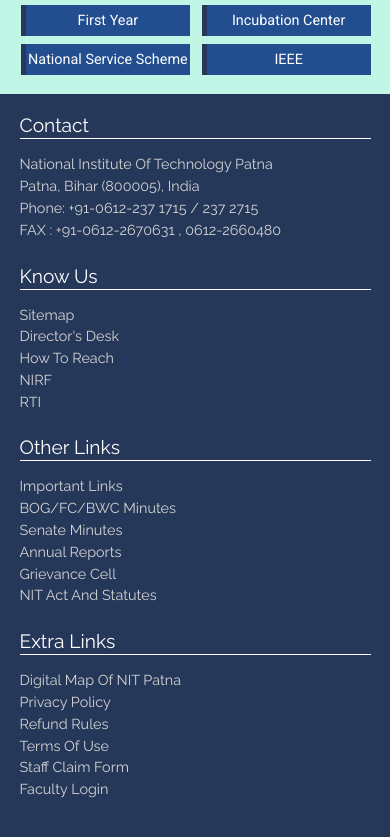
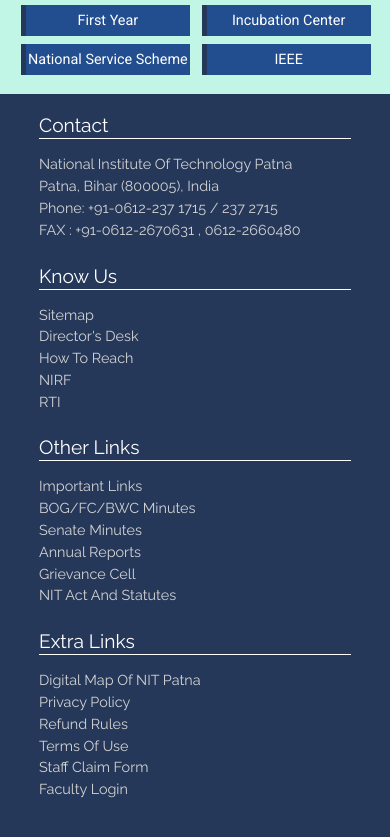
Before and after one commit to manishkr1101/nitp_, a plain HTML site: page index.html in a window 390 px wide. Shown: the part 1966-2803 px from the top of the page. Drawn offline with Linux system fonts and the light colour scheme.

Commit message:
little modification

```diff
--- a/css/footer.css
+++ b/css/footer.css
@@ -20,8 +20,8 @@ footer > div {
 @media only screen and (max-width: 768px){
 	/*for mobile*/
 	footer > div{
-		width: 90%;
-		margin: 10px 5%;
+		width: 80%;
+		margin: 10px 10%;
 	}
 }
 
--- a/css/home.css
+++ b/css/home.css
@@ -64,6 +64,7 @@ section{
 	/*for mobile*/
 	.evt-lists{
 		margin-right: 5px;
+		padding-right: 0;
 	}
 	.events{
 		padding: 20px;
--- a/css/styles.css
+++ b/css/styles.css
@@ -13,7 +13,7 @@ body{
 	padding: 0;
 }
 
-@media only screen and (min-width: 1310px){
+@media only screen and (min-width: 975px){
 	body{
 		width: 1310px;
 		margin: auto;
```
